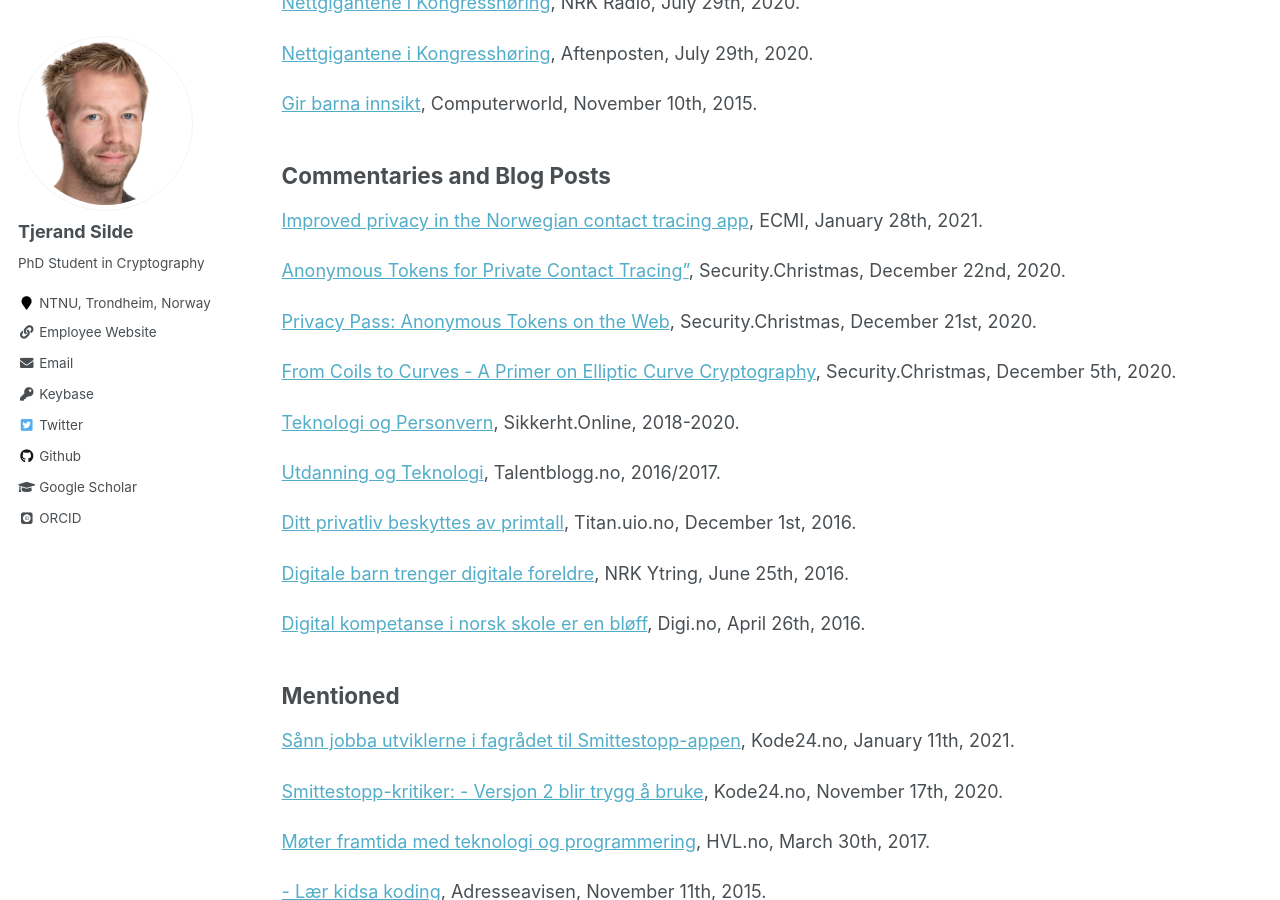
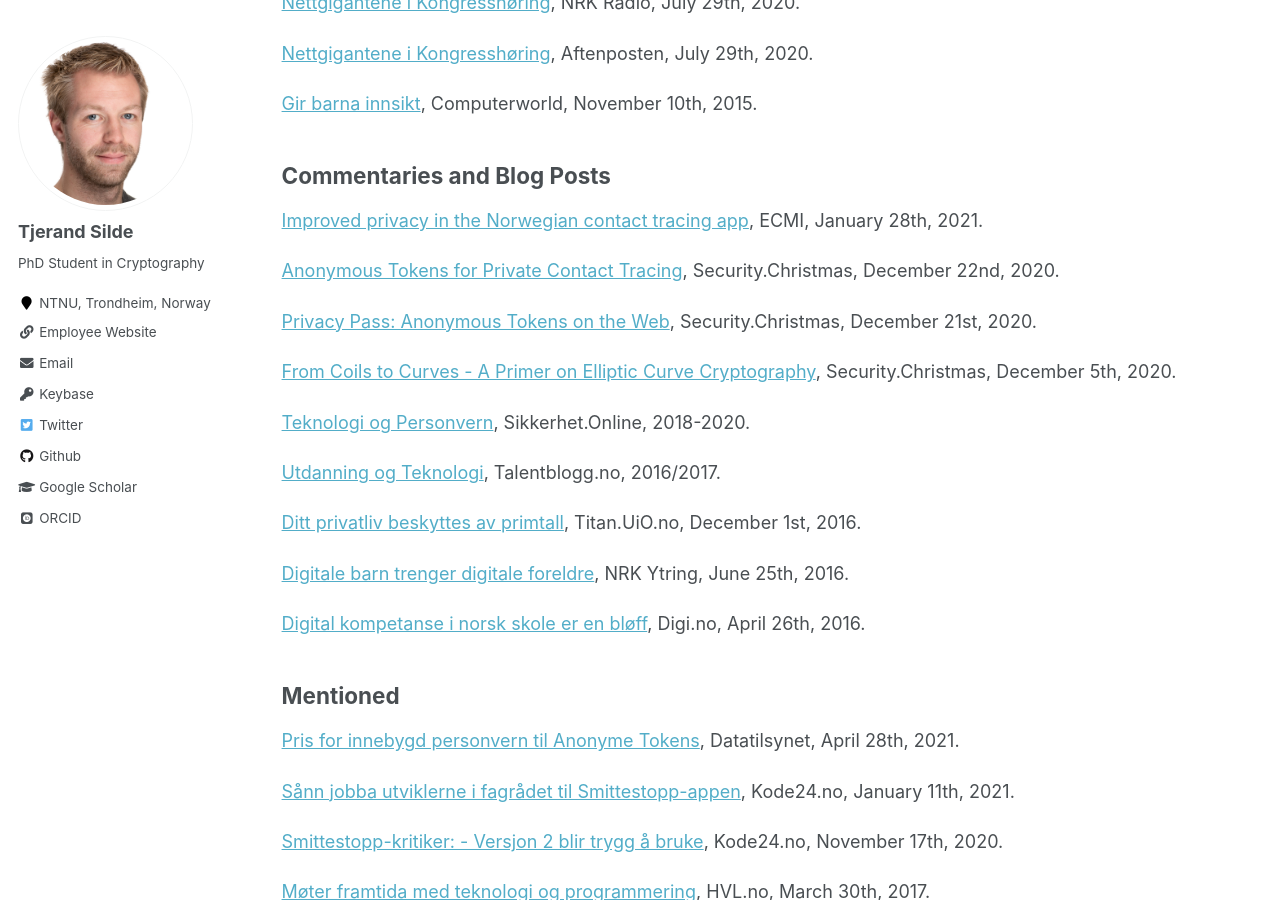
Before and after one commit to tjesi/tjesi.github.io, a Jekyll site: the page built from _pages/media.md, in a window 1280 px wide and 900 px high, scrolled down 398 px. Built offline with Jekyll 4.4.1, drawn with Linux system fonts in a browser that asks for light colours; some web fonts are replaced.

Commit message:
Update media.md

```diff
--- a/_pages/media.md
+++ b/_pages/media.md
@@ -23,23 +23,25 @@ author_profile: true
 
 [Improved privacy in the Norwegian contact tracing app](https://ecmiindmath.org/2021/01/28/improved-privacy-in-the-norwegian-contact-tracing-app), ECMI, January 28th, 2021.
 
-[Anonymous Tokens for Private Contact Tracing"](https://security.christmas/2020/22), Security.Christmas, December 22nd, 2020.
+[Anonymous Tokens for Private Contact Tracing](https://security.christmas/2020/22), Security.Christmas, December 22nd, 2020.
 
 [Privacy Pass: Anonymous Tokens on the Web](https://security.christmas/2020/21), Security.Christmas, December 21st, 2020.
 
 [From Coils to Curves - A Primer on Elliptic Curve Cryptography](https://security.christmas/2020/5), Security.Christmas, December 5th, 2020.
 
-[Teknologi og Personvern](https://sikkerhet.online/author/tjerand-silde), Sikkerht.Online, 2018-2020.
+[Teknologi og Personvern](https://sikkerhet.online/author/tjerand-silde), Sikkerhet.Online, 2018-2020.
 
 [Utdanning og Teknologi](https://talentblogg.no/tjerand-silde), Talentblogg.no, 2016/2017.
 
-[Ditt privatliv beskyttes av primtall](https://titan.uio.no/naturvitenskap-teknologi/2016/ditt-privatliv-beskyttes-av-primtall), Titan.uio.no, December 1st, 2016.
+[Ditt privatliv beskyttes av primtall](https://titan.uio.no/naturvitenskap-teknologi/2016/ditt-privatliv-beskyttes-av-primtall), Titan.UiO.no, December 1st, 2016.
 
 [Digitale barn trenger digitale foreldre](https://www.nrk.no/ytring/digitale-barn-trenger-digitale-foreldre-1.13007819), NRK Ytring, June 25th, 2016.
 
 [Digital kompetanse i norsk skole er en bløff](https://www.digi.no/artikler/digital-kompetanse-i-norsk-skole-er-en-bloff/348037), Digi.no, April 26th, 2016.
 
 ## Mentioned
+
+[Pris for innebygd personvern til Anonyme Tokens](https://www.datatilsynet.no/aktuelt/aktuelle-nyheter-2021/pris-for-innebygd-personvern-til-anonyme-tokens), Datatilsynet, April 28th, 2021.
 
 [Sånn jobba utviklerne i fagrådet til Smittestopp-appen](https://www.kode24.no/koden-bak/sann-jobba-utviklerne-i-fagradet-til-smittestopp-appen/73254266), Kode24.no, January 11th, 2021.
 
```
